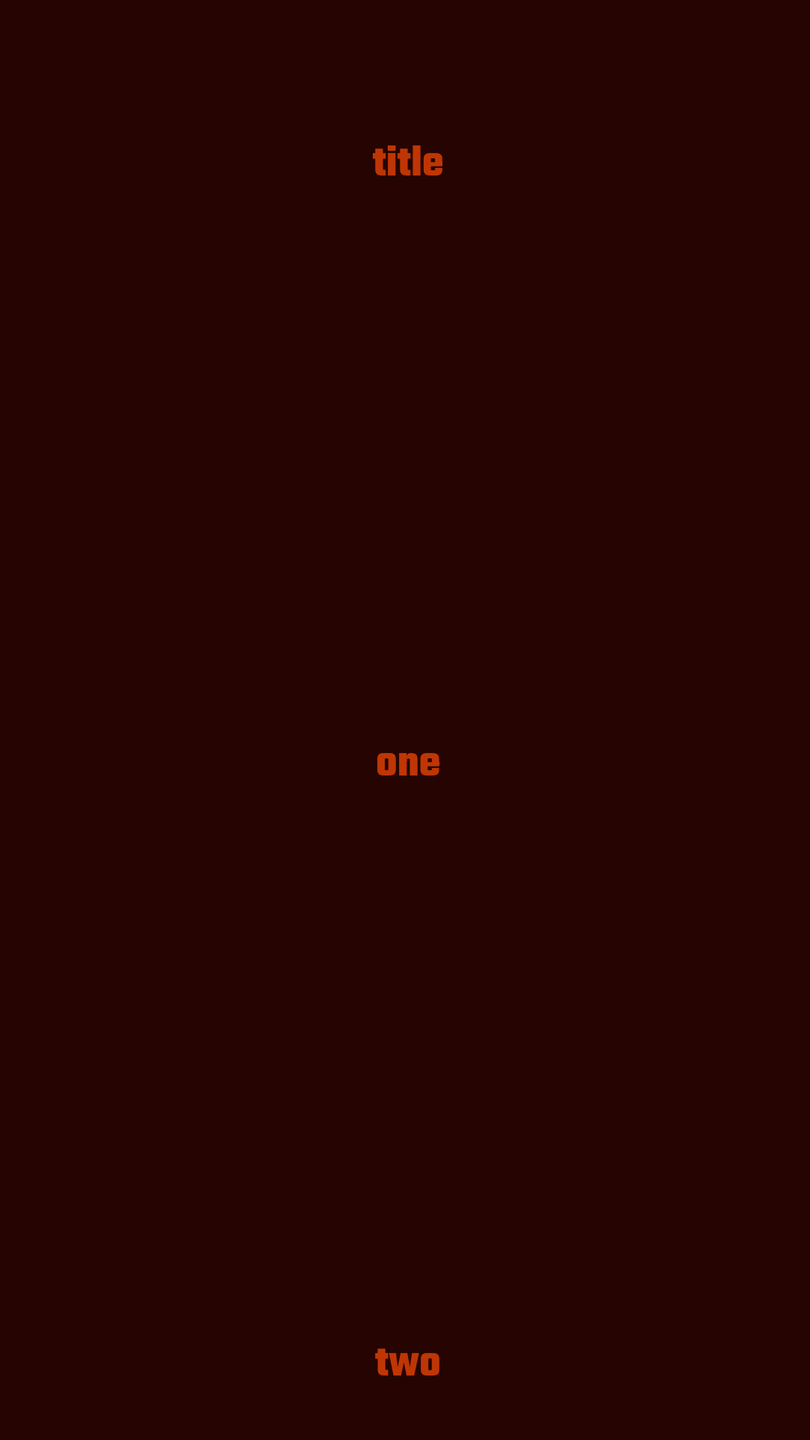
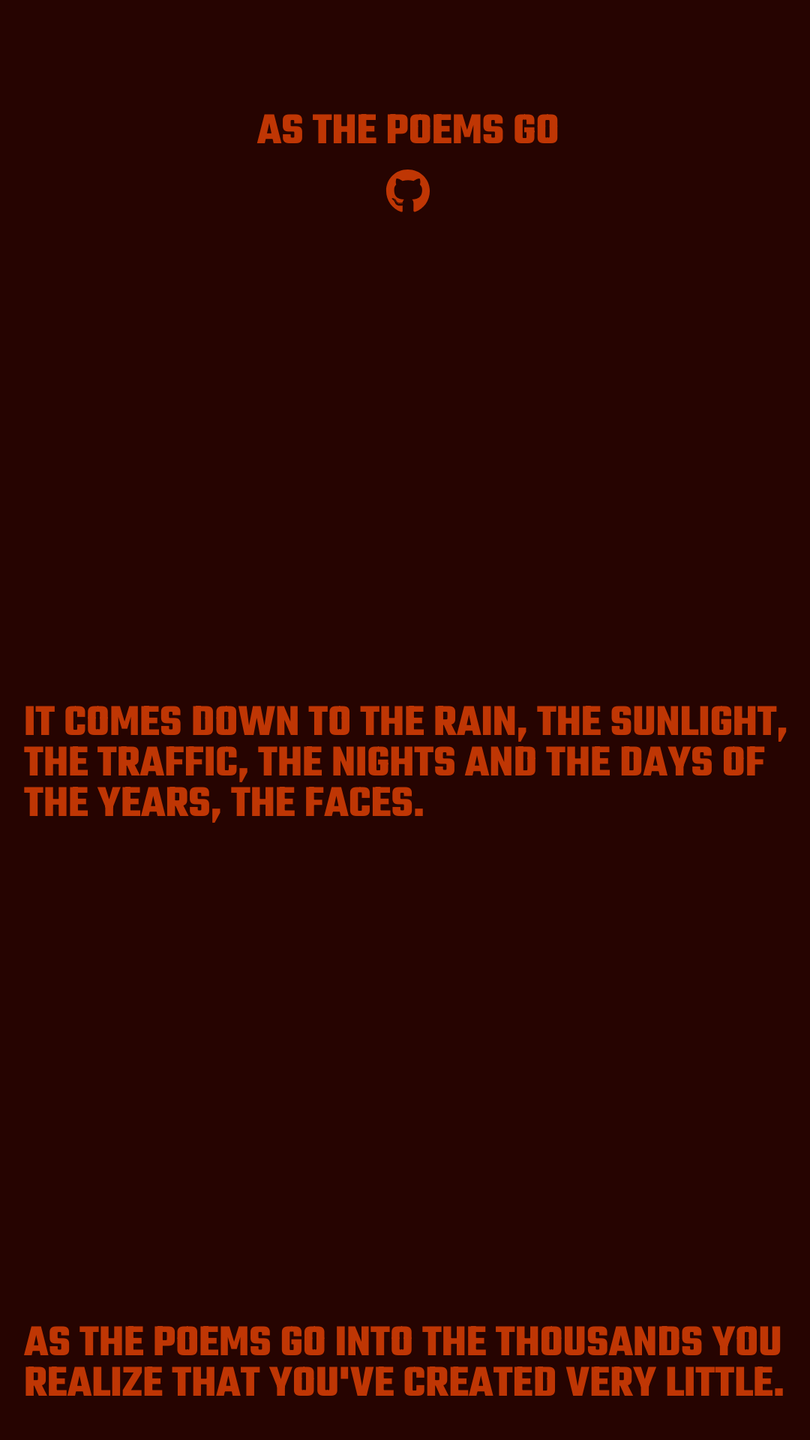
Before and after one commit to sushin-ya/like-bird-man, a Next.js app: page / in a window 1280 px wide. Shown: the part 180-2100 px from the top of the page at 75% size, without its empty margins (96-1176 px from the left). Built offline with nearby package versions, Linux system fonts and the light colour scheme.

Commit message:
fix styles

```diff
--- a/package.json
+++ b/package.json
@@ -9,6 +9,10 @@
     "lint": "next lint"
   },
   "dependencies": {
+    "@fortawesome/fontawesome-svg-core": "^1.2.35",
+    "@fortawesome/free-brands-svg-icons": "^5.15.3",
+    "@fortawesome/free-solid-svg-icons": "^5.15.3",
+    "@fortawesome/react-fontawesome": "^0.1.14",
     "next": "11.0.1",
     "react": "17.0.2",
     "react-dom": "17.0.2"
--- a/pages/index.js
+++ b/pages/index.js
@@ -1,19 +1,35 @@
 import { Fragment } from 'react';
+import { FontAwesomeIcon } from '@fortawesome/react-fontawesome';
+import { faGithub } from '@fortawesome/free-brands-svg-icons';
 
 export default function Home() {
   return (
     <Fragment>
       <section className='title'>
-        <div>title</div>
+        <div>AS THE POEMS GO</div>
+        <a href='/#'>
+          <FontAwesomeIcon icon={faGithub} className='github' />
+        </a>
       </section>
       <section className='one'>
-        <div>one</div>
+        <div className='text'>
+          IT COMES DOWN TO THE RAIN, THE SUNLIGHT, THE TRAFFIC, THE NIGHTS AND
+          THE DAYS OF THE YEARS, THE FACES.
+        </div>
       </section>
       <section className='two'>
-        <div>two</div>
+        <div className='text'>
+          AS THE POEMS GO INTO THE THOUSANDS YOU REALIZE THAT YOU'VE CREATED
+          VERY LITTLE.
+        </div>
       </section>
       <section className='three'>
-        <div>three</div>
+        <div className='text'>
+          LEAVING THIS WILL BE EASIER THAN LIVING IT, TYPING ONE MORE LINE NOW
+          AS A MAN PLAYS A PIANO THROUGH THE RADIO, THE BEST WRITERS HAVE SAID
+          VERY LITTLE AND THE WORST, FAR TOO MUCH.
+        </div>
+        <div className='author'>by CHARLES BUKOWSKI</div>
       </section>
     </Fragment>
   );
--- a/styles/globals.css
+++ b/styles/globals.css
@@ -19,7 +19,20 @@ a {
 
 section {
   height: 100vh;
+  margin: 0 10vw;
   display: flex;
+  flex-direction: column;
   justify-content: center;
   align-items: center;
 }
+
+.text {
+  width: 80vw;
+  line-height: 0.9em;
+}
+
+.author {
+  color: white;
+  opacity: 0.8;
+  align-self: flex-end;
+}
```
Also changed, not shown: 1 other file (tests, documents, lock files or other folders).
